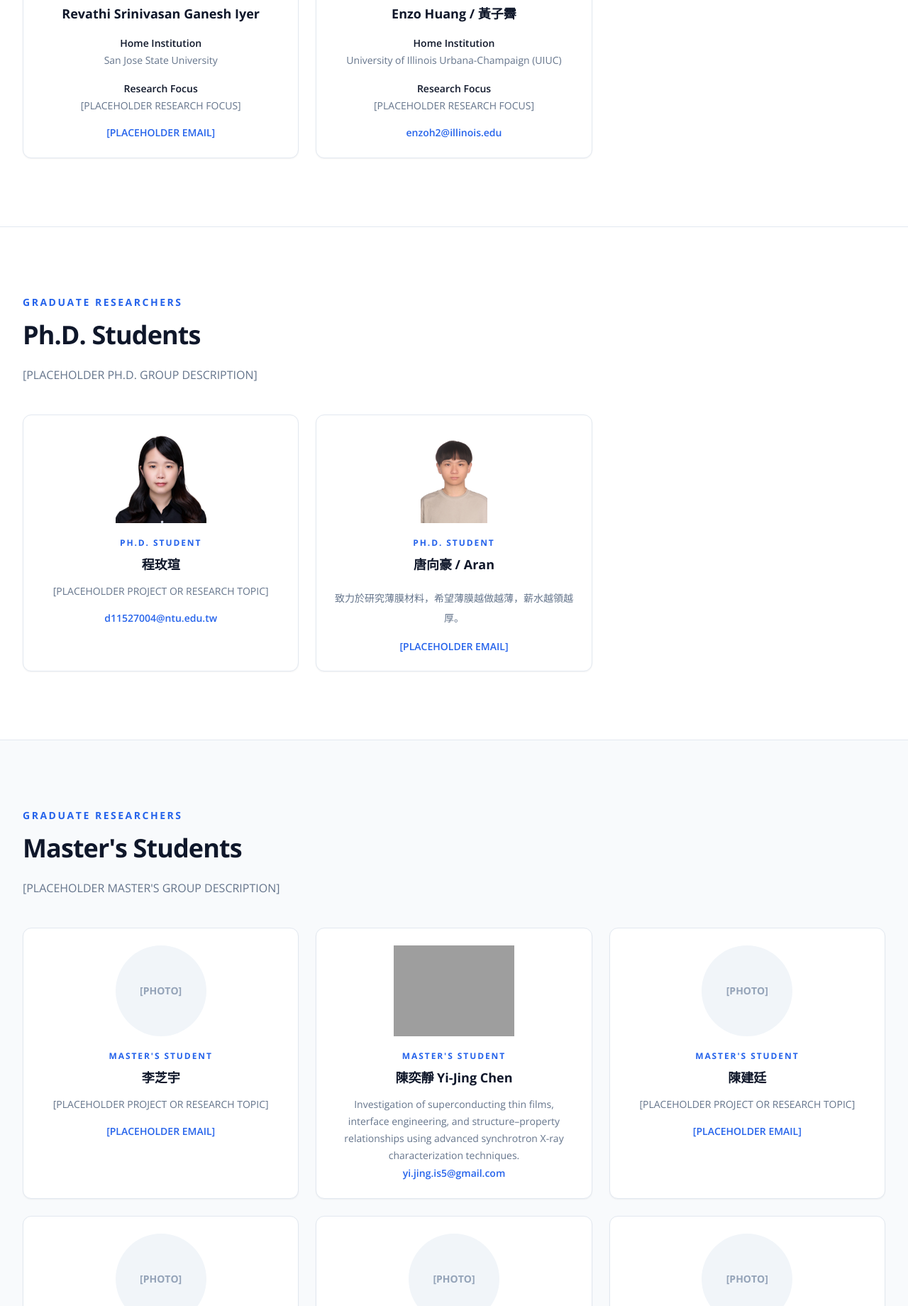
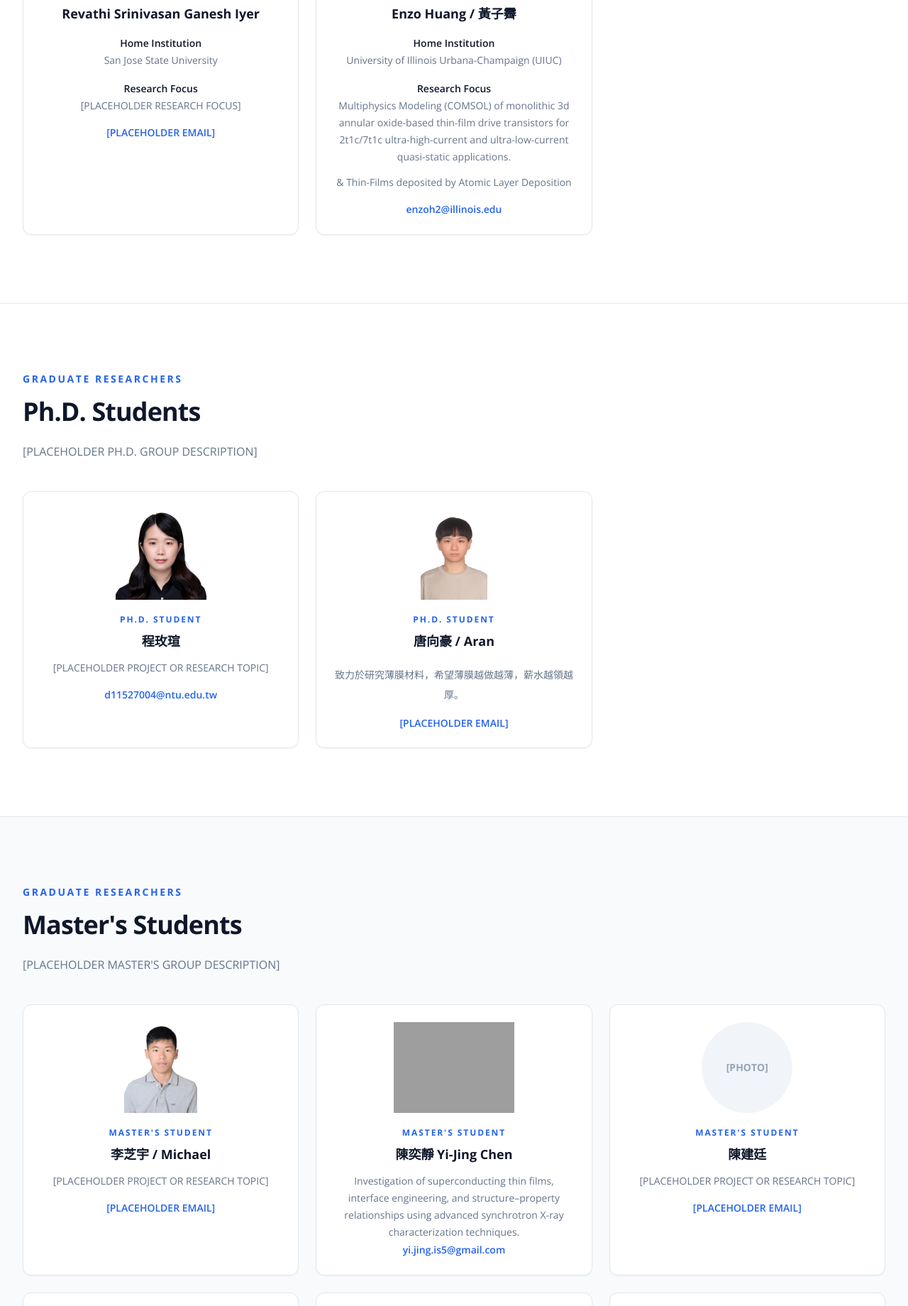
Before and after one commit to enzothermic/eclwebsite, a plain HTML site: page people.html in a window 1280 px wide. Shown: the part 881-2721 px from the top of the page at 71% size. Drawn offline with nearby package versions, Linux system fonts and the light colour scheme; grey boxes are pictures that could not be loaded.

```diff
--- a/people.html
+++ b/people.html
@@ -66,7 +66,10 @@
               </div>
               <div>
                 <dt class="font-semibold text-navy">Research Focus</dt>
-                <dd>[PLACEHOLDER RESEARCH FOCUS]</dd>
+                <dd class="space-y-3">
+                  <p>Multiphysics Modeling (COMSOL) of monolithic 3d annular oxide-based thin-film drive transistors for 2t1c/7t1c ultra-high-current and ultra-low-current quasi-static applications.</p>
+                  <p>&amp; Thin-Films deposited by Atomic Layer Deposition</p>
+                </dd>
               </div>
             </dl>
             <a href="mailto:enzoh2@illinois.edu" class="mt-4 inline-block text-sm font-semibold text-lab-blue">enzoh2@illinois.edu</a>
@@ -127,9 +130,9 @@
         <div class="mt-10 grid gap-6 sm:grid-cols-2 lg:grid-cols-3">
           <!-- START MS STUDENT 1 -->
           <article class="rounded-xl border border-slate-200 bg-white p-6 text-center shadow-sm">
-            <div class="mx-auto grid h-32 w-32 place-items-center rounded-full bg-slate-100 text-sm font-bold text-slate-400">[PHOTO]</div>
+            <img src="images/MS Students/李芝宇.jpg" alt="李芝宇 / Michael" class="mx-auto h-32 w-auto max-w-full object-contain">
             <p class="mt-5 text-xs font-bold uppercase tracking-[0.16em] text-lab-blue">Master's Student</p>
-            <h3 class="mt-2 text-lg font-bold text-navy">李芝宇</h3>
+            <h3 class="mt-2 text-lg font-bold text-navy">李芝宇 / Michael</h3>
             <p class="mt-3 text-sm leading-6 text-slate-500">[PLACEHOLDER PROJECT OR RESEARCH TOPIC]</p>
             <p class="mt-4 text-sm font-semibold text-lab-blue">[PLACEHOLDER EMAIL]</p>
           </article>
```
Also changed, not shown: images/MS Students/李芝宇.jpg (added).
